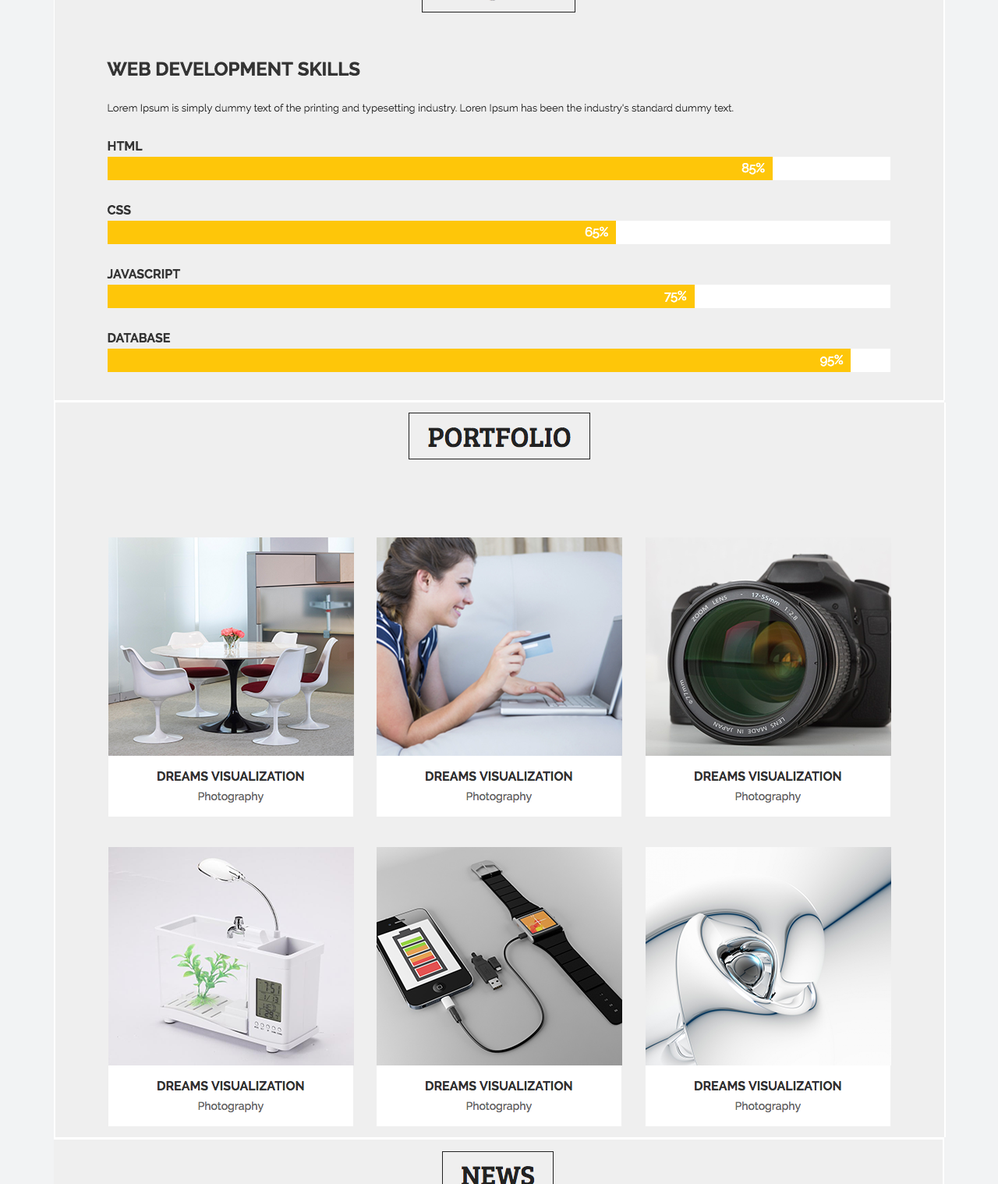
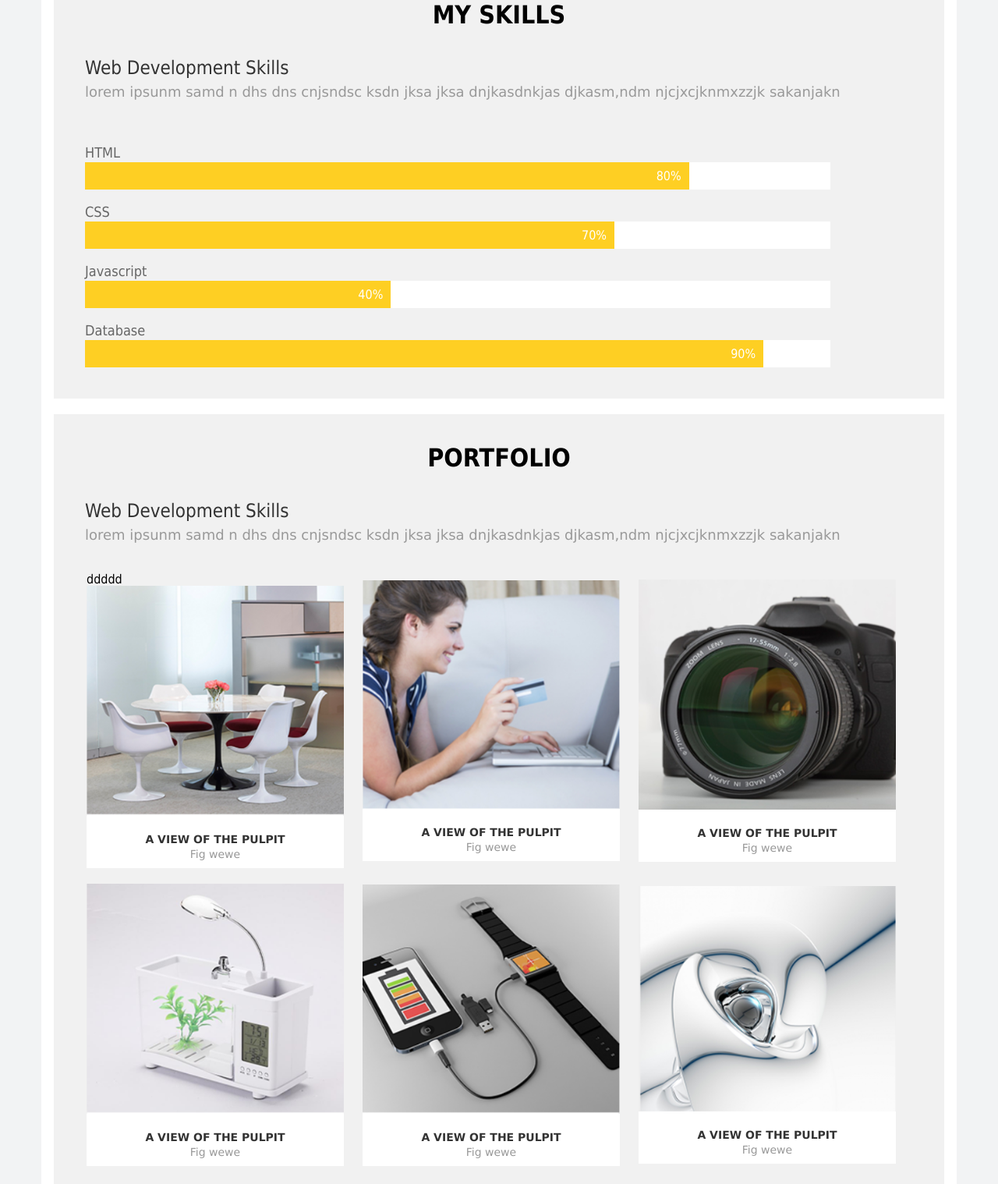
Before and after one commit to abedsujan/hyf-htmlcss-class6, a plain HTML site: page index.html in a window 1280 px wide. Shown: the part 807-2325 px from the top of the page at 78% size. Drawn offline with Linux system fonts and the light colour scheme.

Commit message:
week2: implement skills and protfolio section with sticky header

```diff
--- a/index.html
+++ b/index.html
@@ -11,11 +11,8 @@
 </head>
 
 <body>
-
-    <header class="navbar">
-
+    <header class="navbar" id="myHeader">
         <img src="hyf-logo.png" alt="site logo">
-
         <ul class="menulink">
             <li>
                 <a href="">ABout ME</a>
@@ -23,7 +20,6 @@
             <li>
                 <a href="">SkiLLs</a>
             </li>
-
             <li>
                 <a href="">Education</a>
             </li>
@@ -32,7 +28,7 @@
     </header>
 
     <!--Container -->
-    <div class="container">
+    <div class="container content">
 
         <table>
             <tr>
@@ -48,7 +44,7 @@
                     <h1>Hi I'm
                         <span>Abed Sujan</span>
                     </h1>
-                    <p>Web Developer</p>
+                    <h2 class="title">Web Developer</h2>
                     <p>
                         Sed ut perspiciatis unde omnis iste natus error sit voluptatem accusantium doloremque laudantium, totam rem aperiam, eaque
                         ipsa quae ab illo inventore veritatis et quasi architecto beatae vitae dicta sunt explicabo. Nemo
@@ -94,28 +90,123 @@
                     </table>
 
                     <!-- Social link-->
-
                     <div class="social_icon">
-
                         <i class="fab fa-github"></i>
-
-
                         <i class="fab fa-linkedin-in"></i>
                     </div>
-
                 </td>
             </tr>
         </table>
 
 
-        <div class="homework">
-            <img src="skills.png" alt="skills">
-            <img src="portfolio.png" alt="profoli">
-            <img src="news.png" alt="news">
+
+        <div class="section">
+            <h3>My Skills</h3>
+            <h4>Web Development Skills</h4>
+            <p class="subtext">lorem ipsunm samd n dhs dns cnjsndsc ksdn jksa jksa dnjkasdnkjas djkasm,ndm njcjxcjknmxzzjk sakanjakn</p>
+
+            <div class="skill_progressbar">
+                <h6>HTML</h6>
+                <div class="progress-bar orange ">
+                    <span style="width: 80%">80%</span>
+                </div>
+            </div>
+
+            <div class="skill_progressbar">
+                <h6>CSS</h6>
+                <div class="progress-bar orange">
+                    <span style="width: 70%">70%</span>
+                </div>
+            </div>
+            <div class="skill_progressbar">
+                <h6>Javascript</h6>
+                <div class="progress-bar orange">
+                    <span style="width: 40%">40%</span>
+                </div>
+            </div>
+
+            <div class="skill_progressbar">
+                <h6>Database</h6>
+                <div class="progress-bar orange">
+                    <span style="width: 90%">90%</span>
+                </div>
+            </div>
         </div>
+
+
+        <!-- Portfoli -->
+        <div class="section">
+            <h3>Portfolio</h3>
+            <h4>Web Development Skills</h4>
+            <p class="subtext">lorem ipsunm samd n dhs dns cnjsndsc ksdn jksa jksa dnjkasdnkjas djkasm,ndm njcjxcjknmxzzjk sakanjakn</p>
+
+            <div class="flex-container">
+                <div>ddddd
+                    <figure>
+                        <img src="img/portfolio-1.png" alt="The Pulpit Rock" width="330">
+                        <figcaption>A view of the pulpit</figcaption>
+                        <span>Fig wewe</span>
+                    </figure>
+                </div>
+                <div>
+                    <figure>
+                        <img src="img/portfolio-2.png" alt="The Pulpit Rock" width="330">
+                        <figcaption> A view of the pulpit</figcaption>
+                        <span>Fig wewe</span>
+                    </figure>
+                </div>
+                <div>
+                    <figure>
+                        <img src="img/portfolio-3.png" alt="The Pulpit Rock" width="330">
+                        <figcaption>A view of the pulpit</figcaption>
+                        <span>Fig wewe</span>
+                    </figure>
+                </div>
+                <div>
+                    <figure>
+                        <img src="img/portfolio-4.png" alt="The Pulpit Rock" width="330">
+                        <figcaption>A view of the pulpit</figcaption>
+                        <span>Fig wewe</span>
+                    </figure>
+                </div>
+                <div>
+                    <figure>
+                        <img src="img/portfolio-5.png" alt="The Pulpit Rock" width="330">
+                        <figcaption>A view of the pulpit</figcaption>
+                        <span>Fig wewe</span>
+                    </figure>
+                </div>
+                <div>
+                    <figure>
+                        <img src="img/portfolio-6.png" alt="The Pulpit Rock" width="330">
+                        <figcaption>A view of the pulpit</figcaption>
+                        <span>Fig wewe</span>
+                    </figure>
+                </div>
+            </div>
+        </div>
+
     </div>
     <!-- end of container-->
     <img src="footer.png" alt="footer">
+
+
+    <script>
+        window.onscroll = function () {
+            myFunction()
+        };
+
+        var header = document.getElementById("myHeader");
+        var sticky = header.offsetTop;
+
+        function myFunction() {
+            if (window.pageYOffset >= sticky) {
+                header.classList.add("sticky");
+            } else {
+                header.classList.remove("sticky");
+            }
+        }
+    </script>
 </body>
 
 </html>
--- a/style.css
+++ b/style.css
@@ -1,72 +1,84 @@
-body{
-    background-color:#F2F3F4;
+body {
+    background-color: #F2F3F4;
+    font-family: Tahoma, Geneva, Verdana, sans-serif;
 }
 
+p {
+    padding: 10px 0;
+}
 
-.navbar{
+.navbar {
     padding: 20px;
     background: #F5B041;
+    position: relative;
 }
 
-
-.menulink{
+.menulink {
     font-family: Verdana, Geneva, Tahoma, sans-serif;
     font-size: 14px;
     float: right;
+}
 
-}
-.menulink li{
-    padding-right: 22px ;
+.menulink li {
+    padding-right: 22px;
     display: inline;
 }
 
-.menulink li a{
+.menulink li a {
     text-transform: uppercase;
     text-decoration: none;
 }
 
-.container{
+.container {
     background-color: #fff;
     margin: 40px auto;
+    padding: 0 40px;
     width: 1142px;
 }
 
-.profile_img_col{
-    padding: 40px;
+.profile_img_col {
+    padding: 40px 0;
     vertical-align: top;
 }
 
-.summary_col{
+.summary_col {
     padding: 40px;
 }
 
-.summary_col{
+.summary_col {
     vertical-align: top;
 }
 
-p{
+.summary_col h2 {
+    padding: 10px 0 20px;
+    font-size: 18px;
+    font-weight: 600px;
+    color: #999;
+    text-transform: uppercase;
+}
+
+p {
     text-align: justify;
 }
 
-h1{
+h1 {
     font-family: Tahoma, Geneva, Verdana, sans-serif;
     font-size: 36px;
     color: #999;
- text-transform:  uppercase;
+    text-transform: uppercase;
 }
 
-.summary_col h1 span{
+.summary_col h1 span {
     color: #F5B041;
 }
 
-.personal_info td{
+.personal_info td {
     padding: 10px;
 }
 
-.personal_info td:first-child{
+.personal_info td:first-child {
     text-transform: uppercase;
     font-family: 'Courier New', Courier, monospace;
-
 }
 
 .social_icon {
@@ -76,15 +88,115 @@ padding: 10px;
 }
 
 @media only screen and (max-width: 1000px) {
-
-    .profile_img_col{
-        padding-right:2px ;
+    .profile_img_col {
+        padding-right: 2px;
     }
     .profile_img_col img {
         width: 200px;
         border-radius: 50%
     }
-    .summary_col p{
+    .summary_col p {
         display: none;
     }
 }
+
+.section {
+    background-color: #f1f1f1;
+    padding: 40px;
+    margin-bottom: 20px;
+}
+
+.section h3 {
+    font-size: 32px;
+    font-weight: 600;
+    text-transform: uppercase;
+    text-align: center;
+}
+
+.section h4 {
+    margin: 40px 0 0;
+    color: #333;
+    font-size: 24px;
+}
+
+.section .subtext {
+    font-size: 18px;
+    color: #999;
+    padding-bottom: 40px;
+    font-family: Verdana, sans-serif
+}
+
+.skill_progressbar h6 {
+    margin: 20px 0 3px;
+    font-size: 18px;
+    color: #666;
+    font-weight: 300;
+}
+
+.progress-bar {
+    background-color: #fff;
+    height: 35px;
+    width: 90%;
+    line-height: 35px;
+    vertical-align: middle;
+}
+
+.progress-bar span {
+    display: inline-block;
+    height: 100%;
+    text-align: right;
+    padding-right: 10px;
+    color: #fff;
+}
+
+.orange span {
+    background-color: #fecf23;
+    background-image: linear-gradient(top, #fecf23, #fd9215);
+}
+
+.flex-container {
+    display: flex;
+    flex-wrap: wrap;
+    flex-grow: 1;
+    justify-content: space-around;
+    align-items: center;
+}
+
+.flex-container div {
+    padding: 0 20px 20px 0px;
+}
+
+figure {
+    text-align: center;
+    background: #fff;
+    padding-bottom: 10px;
+    font-family: Verdana, Geneva, Tahoma, sans-serif;
+}
+
+figcaption {
+    font-size: 14px;
+    font-weight: 600;
+    padding: 10px;
+    padding: 20px 0 4px;
+    color: #333;
+    text-transform: uppercase;
+}
+
+figure span {
+    color: #999;
+    font-size: 14px;
+}
+
+.content {
+    padding: 16px;
+}
+
+.sticky {
+    position: fixed;
+    top: 0;
+    width: 100%;
+}
+
+.sticky+.content {
+    margin-top: 102px;
+}
```
Also changed, not shown: img/portfolio-1.png (added), img/portfolio-2.png (added), img/portfolio-3.png (added), img/portfolio-4.png (added), img/portfolio-5.png (added), img/portfolio-6.png (added). Lines whose indentation alone changed are shown as unchanged.
